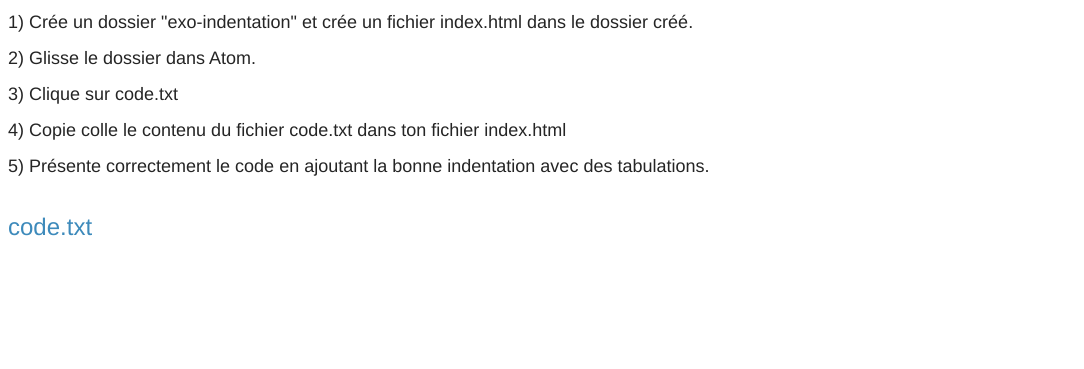
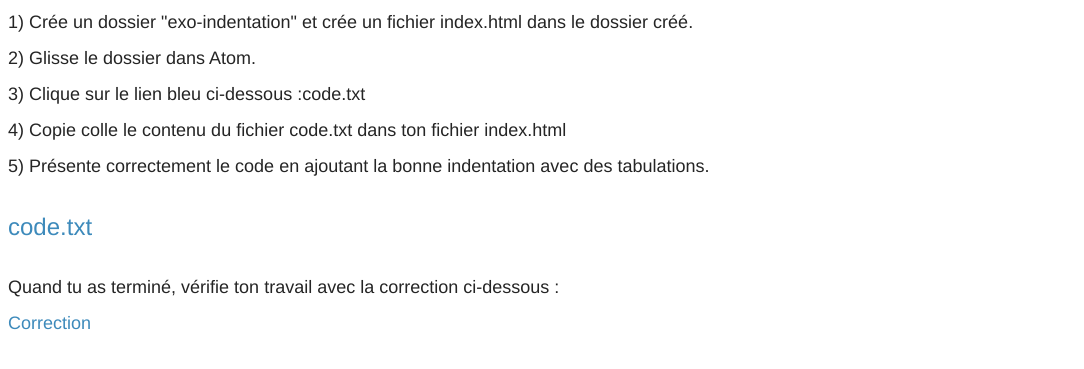
Before and after one commit to RamassamyM/indentation-exo, a plain HTML site: page index.html in a window 1280 px wide. Shown: the part 113-482 px from the top of the page, without its empty margins (0-1084 px from the left). Drawn offline with Linux system fonts and the light colour scheme.

Commit message:
Update index.html

```diff
--- a/index.html
+++ b/index.html
@@ -11,9 +11,11 @@
   <h1>Exercice pour indenter correctement son code</h1>
   <h2>1) Crée un dossier "exo-indentation" et crée un fichier index.html dans le dossier créé.</h2>
   <h2>2) Glisse le dossier dans Atom.</h2>
-  <h2>3) Clique sur code.txt</h2>
+  <h2>3) Clique sur le lien bleu ci-dessous :code.txt</h2>
   <h2>4) Copie colle le contenu du fichier code.txt dans ton fichier index.html</h2>
   <h2>5) Présente correctement le code en ajoutant la bonne indentation avec des tabulations.</br></br></h2>
-  <a href="/indentation-exo/code.txt">code.txt</a>
+  <a href="/indentation-exo/code.txt" target="_blank">code.txt</a>
+  <h2> </br> Quand tu as terminé, vérifie ton travail avec la correction ci-dessous : <h2>
+  <a href="/indentation-exo/correction.txt" target="_blank">Correction</a>
 </body>
 </html>
```
